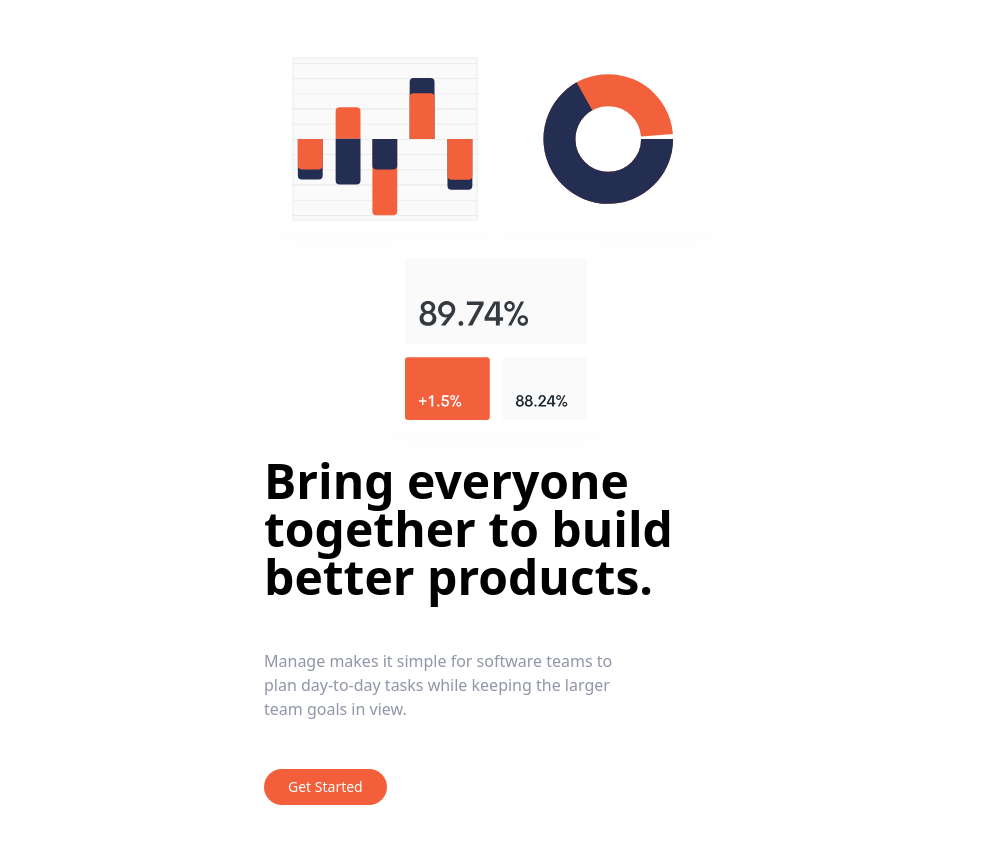
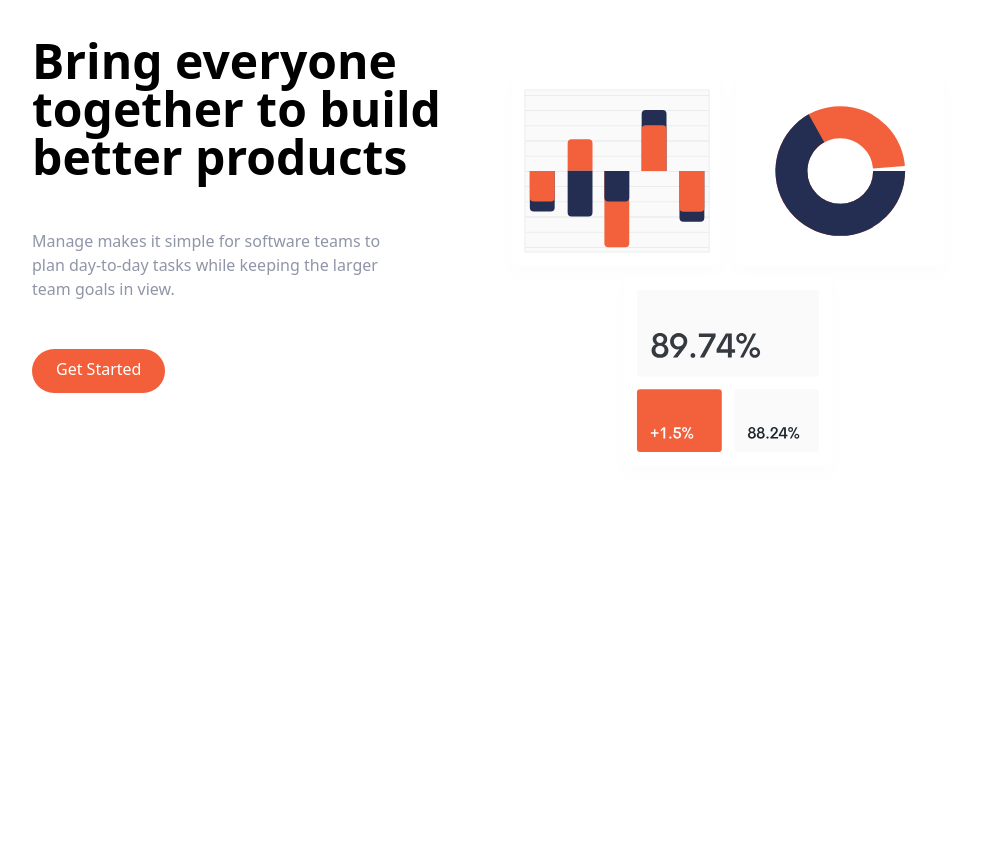
Before and after one commit to labanino/tailwind, a website: page index.html in a window 1280 px wide. Shown: the part 87-930 px from the top of the page, without its empty margins (144-1135 px from the left). After the commit the page ends 800 px from the top, so only its background shows below. Drawn offline with Linux system fonts and the light colour scheme.

Commit message:
hero image and text aligntment fixed

```diff
--- a/index.html
+++ b/index.html
@@ -31,27 +31,29 @@
         </div>
     </nav>
     <!-- Hero Section -->
+
+    <!-- Hero Section -->
     <section id="hero">
         <!-- Flex Container -->
-        <div class="container flex flex-col-reverse items-center px-6 mx-auto mt-10 space-y-0 md:space-y-0 med:flex-row">
+        <div class="container flex flex-col-reverse items-center px-6 mx-auto mt-10 space-y-0 md:space-y-0 md:flex-row">
             <!-- Left item -->
             <div class="flex flex-col mb-32 space-y-12 md:w-1/2">
                 <h1 class="max-w-md text-4xl font-bold text-center md:text-5xl md:text-left">
-                    Bring everyone together to build better products.
+                    Bring everyone together to build better products
                 </h1>
                 <p class="max-w-sm text-center text-darkGrayishBlue md:text-left">
-                    Manage makes it simple for software teams to plan day-to-day tasks while keeping the larger team goals in view.
+                    Manage makes it simple for software teams to plan day-to-day tasks
+                    while keeping the larger team goals in view.
                 </p>
                 <div class="flex justify-center md:justify-start">
-                    <!-- Button -->
-                    <a href="#" class="p-2 px-6 pt-2 text-white text-sm bg-brightRed rounded-full baseline hover:bg-brightRedLight">
-                        Get Started
-                    </a>
+                    <a href="#"
+                        class="p-3 px-6 pt-2 text-white bg-brightRed rounded-full baseline hover:bg-brightRedLight">Get
+                        Started</a>
                 </div>
             </div>
             <!-- Image -->
             <div class="md:w-1/2">
-                <img src="img/illustration-intro.svg" alt="">
+                <img src="img/illustration-intro.svg" alt="" />
             </div>
         </div>
     </section>
```
